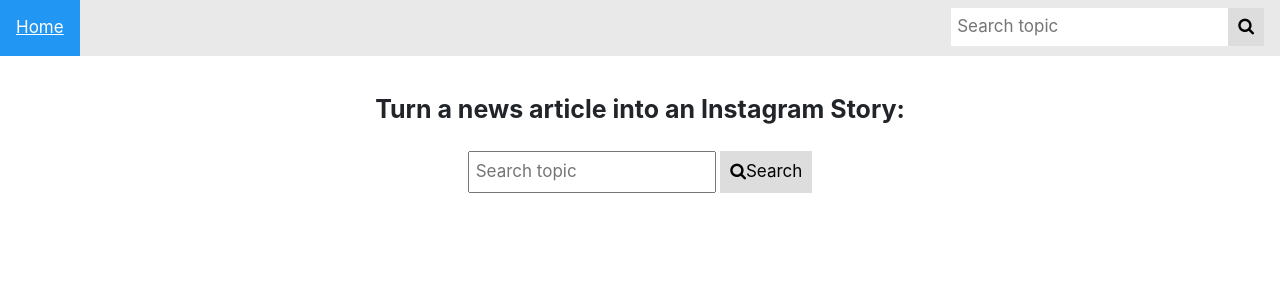
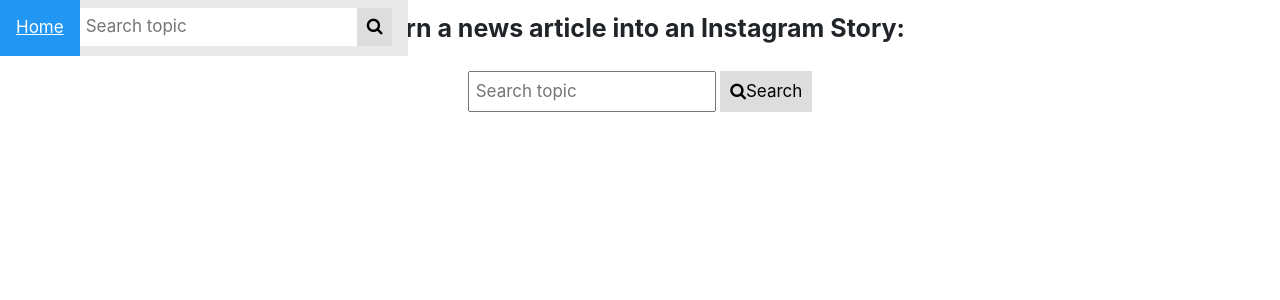
Before and after one commit to PablooogiN/Story2Instagram, a Flask app: page / in a window 1280 px wide. Shown: the top 300 px of the page. Run offline with Flask 2, Linux system fonts and the light colour scheme.

Commit message:
fixed nav

```diff
--- a/static/style.css
+++ b/static/style.css
@@ -1,11 +1,12 @@
 /* The navbar container */
 
-
 .topnav {
+  position: fixed;
   overflow: hidden;
   background-color: #e9e9e9;
   margin-bottom: 25px;
   overflow: auto;
+  z-index: 1;
 }
 
 .topnav a.title{
@@ -132,6 +133,7 @@
 
 /* search results as a card */
 .card {
+  z-index: 0;
   display: block;
   margin-left: auto;
   margin-right: auto;
```
